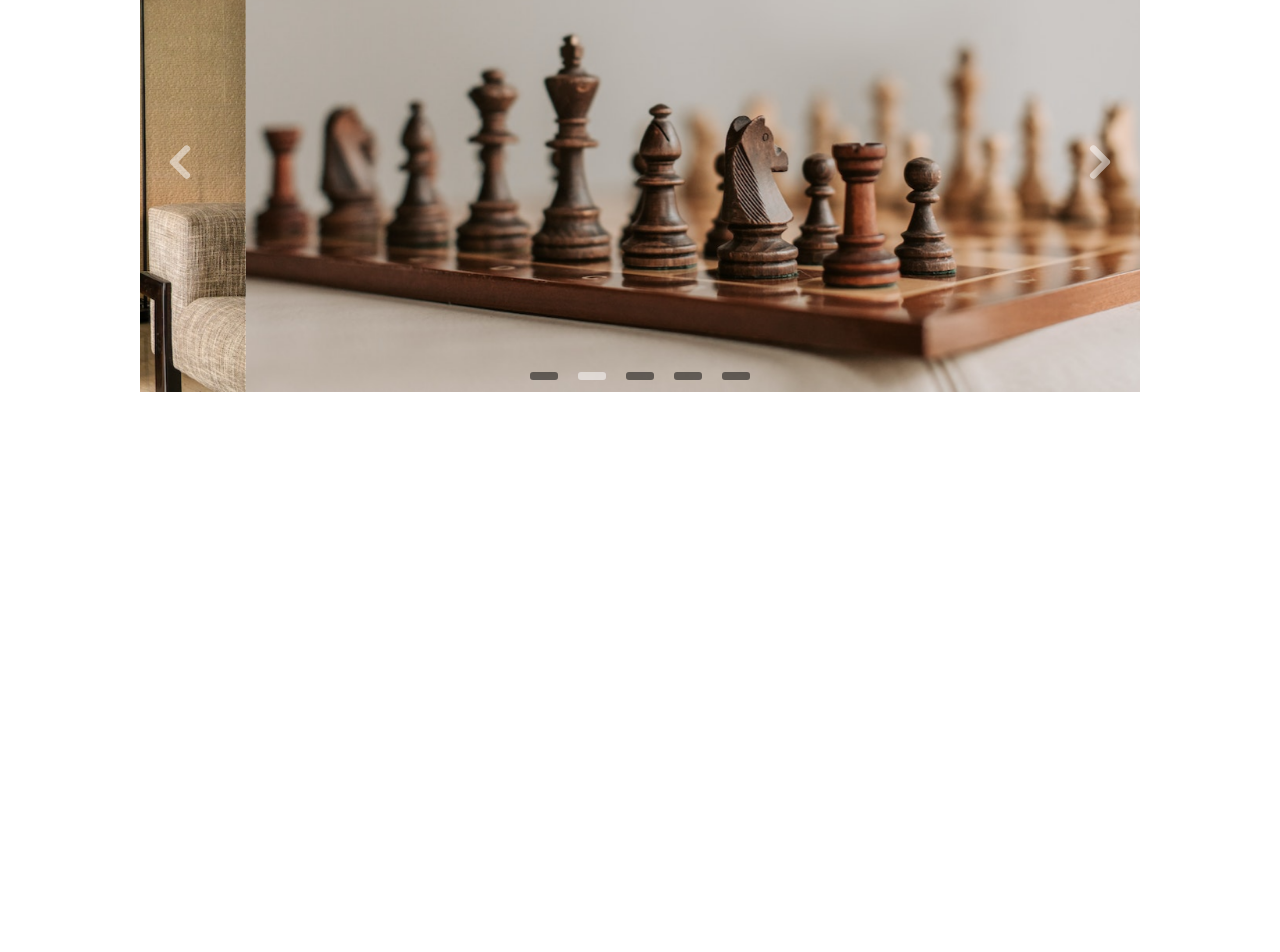
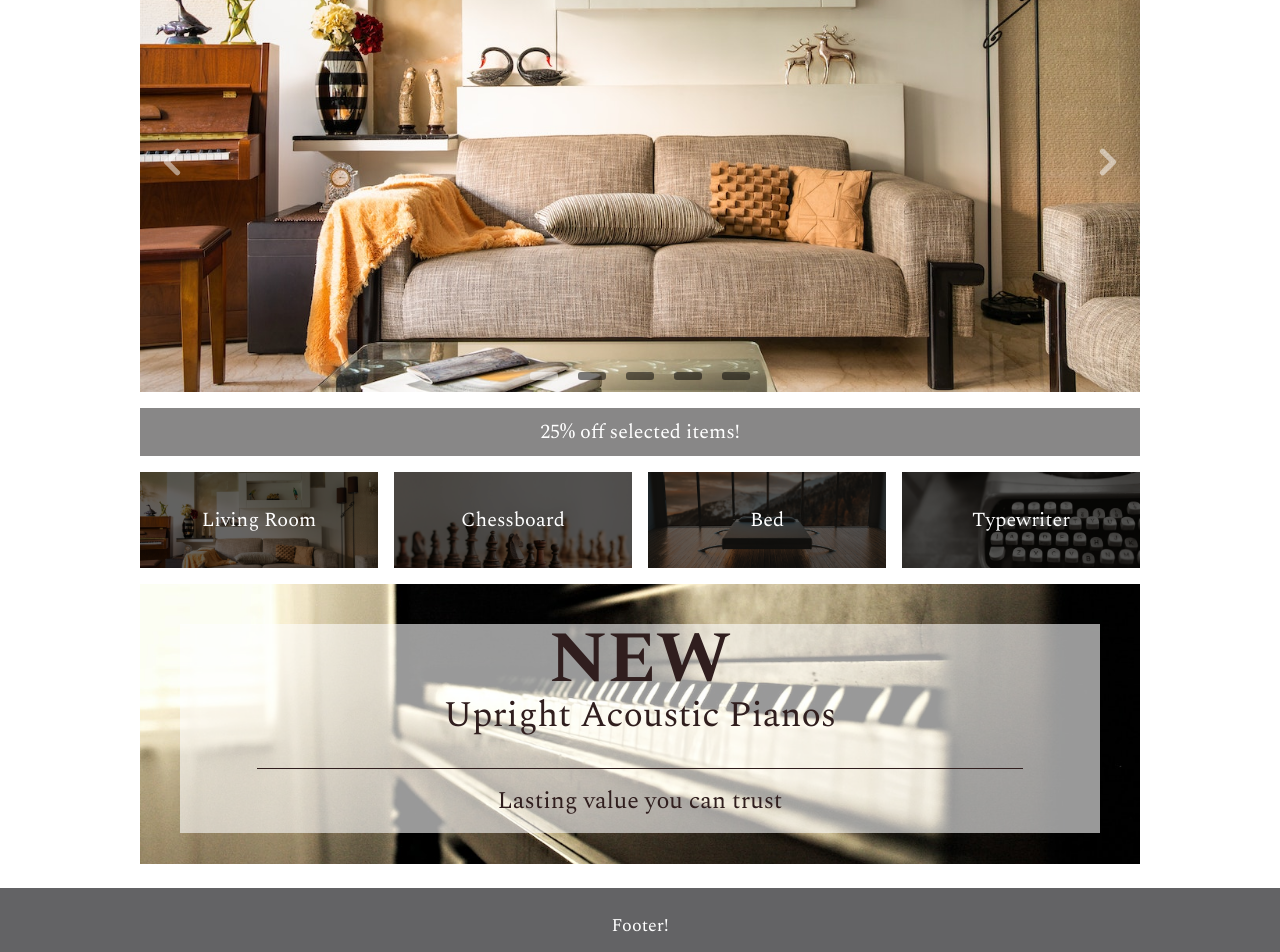
Before and after one commit to MaoShizhong/Shtor, a React (Vite) app: page / in a window 1280 px wide. Shown: the part 260-1212 px from the top of the page. Before the commit the page ends 800 px from the top, so only its background shows below. Built offline with nearby package versions, Linux system fonts and the light colour scheme.

Commit message:
Add homepage features
Add location object and state to <Shop /> for auto-filtering when accessed
via homepage tiles.

```diff
--- a/src/components/home/ArrowControl.tsx
+++ b/src/components/home/ArrowControl.tsx
@@ -20,7 +20,7 @@ export function ArrowControl({
 
     return (
         <button
-            className={`absolute z-10 w-20 -translate-y-1/2 top-1/2 opacity-50 hover:opacity-70 hover:scale-110 ${directionClasses}`}
+            className={`absolute z-10 w-16 -translate-y-1/2 top-1/2 opacity-50 hover:opacity-70 hover:scale-110 ${directionClasses}`}
             onClick={goToAdjacentSlide}
         >
             <img src={'./arrow-control.svg'}></img>
--- /dev/null
+++ b/src/components/home/CategoryTile.tsx
@@ -0,0 +1,22 @@
+import { Link } from 'react-router-dom';
+import { toTitleCase } from '../../util';
+
+type CategoryTileProps = {
+    image: string;
+    category: number;
+};
+
+export function CategoryTile({ image, category }: CategoryTileProps) {
+    return (
+        <Link
+            to="/shop"
+            state={{ categoryToSet: category }}
+            className={`h-20 text-white bg-center bg-cover sm:h-24`}
+            style={{ backgroundImage: `url(./${image}.jpg)` }}
+        >
+            <h1 className="w-full h-full grid place-items-center backdrop-brightness-[40%] text-xl">
+                {toTitleCase(image)}
+            </h1>
+        </Link>
+    );
+}
--- /dev/null
+++ b/src/components/home/FeaturedAdvert.tsx
@@ -0,0 +1,21 @@
+import { Link } from 'react-router-dom';
+
+type FeaturedAdvertProps = { product: string; image: string };
+
+export function FeaturedAdvert({ product, image }: FeaturedAdvertProps) {
+    return (
+        <Link
+            to="./shop"
+            className="grid w-full h-[min(35svh,400px)] place-items-center  bg-cover bg-center p-6 sm:p-10 my-1 sm: my-2"
+            style={{ backgroundImage: `url(./${image}.jpg)` }}
+            aria-label="advert for new pianos"
+        >
+            <div className="flex flex-col items-center justify-end w-full h-full bg-white/60 text-accent">
+                <h1 className="text-5xl font-bold sm:text-7xl">NEW</h1>
+                <h2 className="mb-4 text-2xl sm:text-4xl">{product}</h2>
+                <hr className="w-5/6 my-2 sm:my-4 border-accent" />
+                <p className="mb-3 sm:mb-4 sm:text-2xl">Lasting value you can trust</p>
+            </div>
+        </Link>
+    );
+}
--- a/src/components/home/Home.tsx
+++ b/src/components/home/Home.tsx
@@ -1,15 +1,32 @@
 import { Header } from '../Header';
 import { ScrollToTopButton } from '../shop/ScrollToTopButton';
+import { CategoryTile } from './CategoryTile';
+import { FeaturedAdvert } from './FeaturedAdvert';
 import { ImageCarousel } from './ImageCarousel';
+
+const categoryImages = ['living-room', 'chessboard', 'bed', 'typewriter'];
 
 export function Home({ isScrolled }: { isScrolled: boolean }) {
     return (
         <>
             <Header activePage="home" />
-            <main className="flex flex-col items-center relative w-[min(1200px,90vw)]">
+            <main className="flex flex-col items-center relative w-[min(1000px,95vw)]">
                 <ImageCarousel />
+                <div className="flex items-center justify-center w-full h-12 my-1 text-xl text-white sm:my-2 bg-medium">
+                    <h1>25% off selected items!</h1>
+                </div>
+                <div className="grid w-full grid-cols-2 gap-2 my-1 sm:my-2 sm:grid-cols-4 sm:gap-4">
+                    {categoryImages.map((image, i) => (
+                        <CategoryTile key={i} image={image} category={i + 1} />
+                    ))}
+                </div>
+                <FeaturedAdvert product={'Upright Acoustic Pianos'} image={'piano'} />
+
                 {isScrolled && <ScrollToTopButton />}
             </main>
+            <footer className="flex w-full h-56 p-6 mt-4 text-lg text-white bg-main justify-evenly">
+                Footer!
+            </footer>
         </>
     );
 }
--- a/src/components/home/ImageCarousel.tsx
+++ b/src/components/home/ImageCarousel.tsx
@@ -18,7 +18,10 @@ export function ImageCarousel() {
     }, [currentIndex, images.length]);
 
     return (
-        <div className="relative flex overflow-hidden max-h-[460px] max-w-[1000px] mt-6 sm:mt-12">
+        <div
+            className="relative flex overflow-hidden max-h-[460px] max-w-[1000px] mt-6 mb-1 sm:mb-2 sm:mt-12"
+            aria-label="image carousel"
+        >
             <ArrowControl
                 direction={'left'}
                 imageCount={images.length}
--- a/src/components/home/Indicators.tsx
+++ b/src/components/home/Indicators.tsx
@@ -9,7 +9,6 @@ type IndicatorsProps = {
 export function Indicators({ images, currentIndex, setCurrentIndex }: IndicatorsProps) {
     useEffect((): void => {
         const indicators = document.querySelectorAll<HTMLButtonElement>(`button[data-index]`);
-        console.log(indicators, currentIndex);
 
         indicators!.forEach((btn) => {
             btn.dataset.index === currentIndex.toString()
--- a/src/components/shop/Filters.tsx
+++ b/src/components/shop/Filters.tsx
@@ -1,6 +1,7 @@
 import { SortFilter } from './Shop';
 
 type FiltersProps = {
+    activeCategory: number;
     categoryCount: number;
     changeFilter: (e: number) => void;
     sortProducts: (e: SortFilter) => void;
@@ -10,7 +11,12 @@ type SortOptions = {
     [index: string]: string;
 };
 
-export function Filters({ categoryCount, changeFilter, sortProducts }: FiltersProps) {
+export function Filters({
+    activeCategory,
+    categoryCount,
+    changeFilter,
+    sortProducts,
+}: FiltersProps) {
     // categoryCount + 1 to account for 0 (for all categories);
     const categories = [...Array(categoryCount + 1).keys()];
 
@@ -19,6 +25,7 @@ export function Filters({ categoryCount, changeFilter, sortProducts }: FiltersPr
             <label className="flex flex-col items-center mb-4 sm:flex-row max-w-[40vw]">
                 Filter:
                 <select
+                    defaultValue={activeCategory}
                     className="w-full p-1 sm:ml-2"
                     onChange={(e): void => changeFilter(+e.target.value)}
                 >
--- a/src/components/shop/Shop.tsx
+++ b/src/components/shop/Shop.tsx
@@ -3,6 +3,7 @@ import { Header } from '../Header';
 import { Filters } from './Filters';
 import { Items } from './Items';
 import { ScrollToTopButton } from './ScrollToTopButton';
+import { useLocation } from 'react-router-dom';
 
 export type SortFilter = 'popular' | 'alphaAsc' | 'alphaDesc' | 'priceAsc' | 'priceDesc';
 
@@ -24,10 +25,20 @@ export type Product = {
 export function Shop({ isScrolled }: { isScrolled: boolean }) {
     const { productsJSON, error, loading, categoryCount } = useFetchProducts();
     const [products, setProducts] = useState<Product[]>(productsJSON);
-    const [category, setCategory] = useState(0);
+    const [currentCategory, setCurrentCategory] = useState(0);
+
+    const homepageLink = useLocation();
+
+    useEffect((): void => setProducts(productsJSON), [productsJSON]);
+    useEffect((): void => {
+        if (homepageLink.state) {
+            const { categoryToSet } = homepageLink.state;
+            setCurrentCategory(categoryToSet);
+        }
+    }, [homepageLink.state]);
 
     function changeFilter(category: number): void {
-        setCategory(category);
+        setCurrentCategory(category);
     }
 
     function sortProducts(sort: SortFilter): void {
@@ -54,8 +65,6 @@ export function Shop({ isScrolled }: { isScrolled: boolean }) {
         setProducts(sortedProducts);
     }
 
-    useEffect((): void => setProducts(productsJSON), [productsJSON]);
-
     return (
         <>
             <Header activePage="shop" />
@@ -67,13 +76,14 @@ export function Shop({ isScrolled }: { isScrolled: boolean }) {
                 ) : (
                     <>
                         <Filters
+                            activeCategory={currentCategory}
                             categoryCount={categoryCount}
                             changeFilter={changeFilter}
                             sortProducts={sortProducts}
                         />
                         <Items
                             products={products.filter((product) =>
-                                category ? product.category.id === category : product
+                                currentCategory ? product.category.id === currentCategory : product
                             )}
                         />
                     </>
--- a/src/util.ts
+++ b/src/util.ts
@@ -4,3 +4,10 @@ export function getPriceAsCurrencyString(price: number): string {
     price /= 10;
     return price.toLocaleString('en-GB', { style: 'currency', currency: 'GBP' });
 }
+
+export function toTitleCase(str: string): string {
+    return str
+        .split(/\s|-|_/)
+        .map((word) => word[0].toUpperCase() + word.slice(1).toLowerCase())
+        .join(' ');
+}
--- a/tailwind.config.js
+++ b/tailwind.config.js
@@ -7,6 +7,7 @@ export default {
                 main: '#636365',
                 medium: '#888787',
                 soft: '#b5b5b8',
+                accent: '#301E1E',
             },
         },
         fontFamily: {
```
